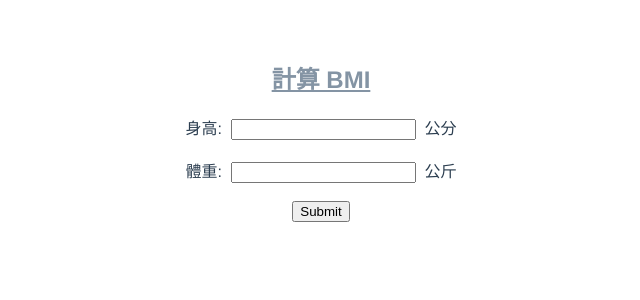
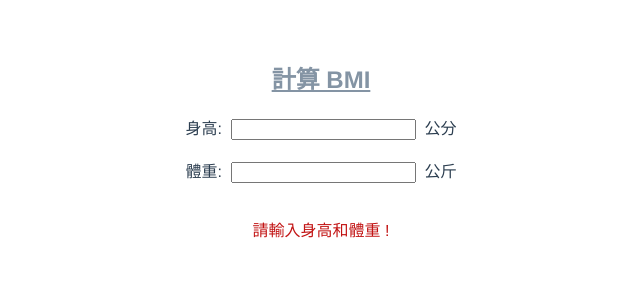
Before and after one commit to mengchu35/Vue, a Vue app: page / in a window 1280 px wide. Shown: the top 300 px of the page, without its empty margins (319-959 px from the left). Built offline with nearby package versions, Linux system fonts and the light colour scheme.

Commit message:
[practice2] BMI: computed

```diff
--- a/src/App.vue
+++ b/src/App.vue
@@ -5,7 +5,7 @@
 </template>
 
 <script>
-import BMI from './components/BMI.vue'
+import BMI from './components/practice2.vue'
 
 export default {
   name: 'App',
--- /dev/null
+++ b/src/components/practice2.vue
@@ -0,0 +1,56 @@
+<template>
+  <div>
+    <form>
+      <h2><u>計算 BMI</u></h2>
+      <label for="height">
+        身高:&nbsp;
+        <input type="text" id="height" v-model.number="height">
+        &nbsp;公分
+      </label>
+      <br><br>
+      <label for="weight">
+        體重:&nbsp;
+        <input type="text" id="weight" v-model.number="weight">
+        &nbsp;公斤
+      </label>
+      <br><br>
+      <p>{{submit}}</p>
+    </form>
+  </div>
+</template>
+
+<script>
+export default {
+  name: 'BMI',
+  data() {
+    return {
+      height: '',
+      weight: ''
+    }
+  },
+  computed: {
+    submit() {
+      if (this.height != '' && this.weight != '') {
+        let bmi = this.weight / (this.height / 100) ** 2;
+        if (!isNaN(bmi)) {
+          return bmi;
+        } else {
+          return '請輸入數值 !';
+        }
+      } else {
+        return '請輸入身高和體重 !';
+      }
+    }
+  }
+}
+</script>
+
+<style scoped>
+h2 {
+  color: #8494A4;
+}
+
+p {
+  color: #C21414;
+}
+</style>
```
Also changed, not shown: src/components/practice1.vue (renamed from src/components/BMI.vue), 1 other file (tests, documents, lock files or other folders).
